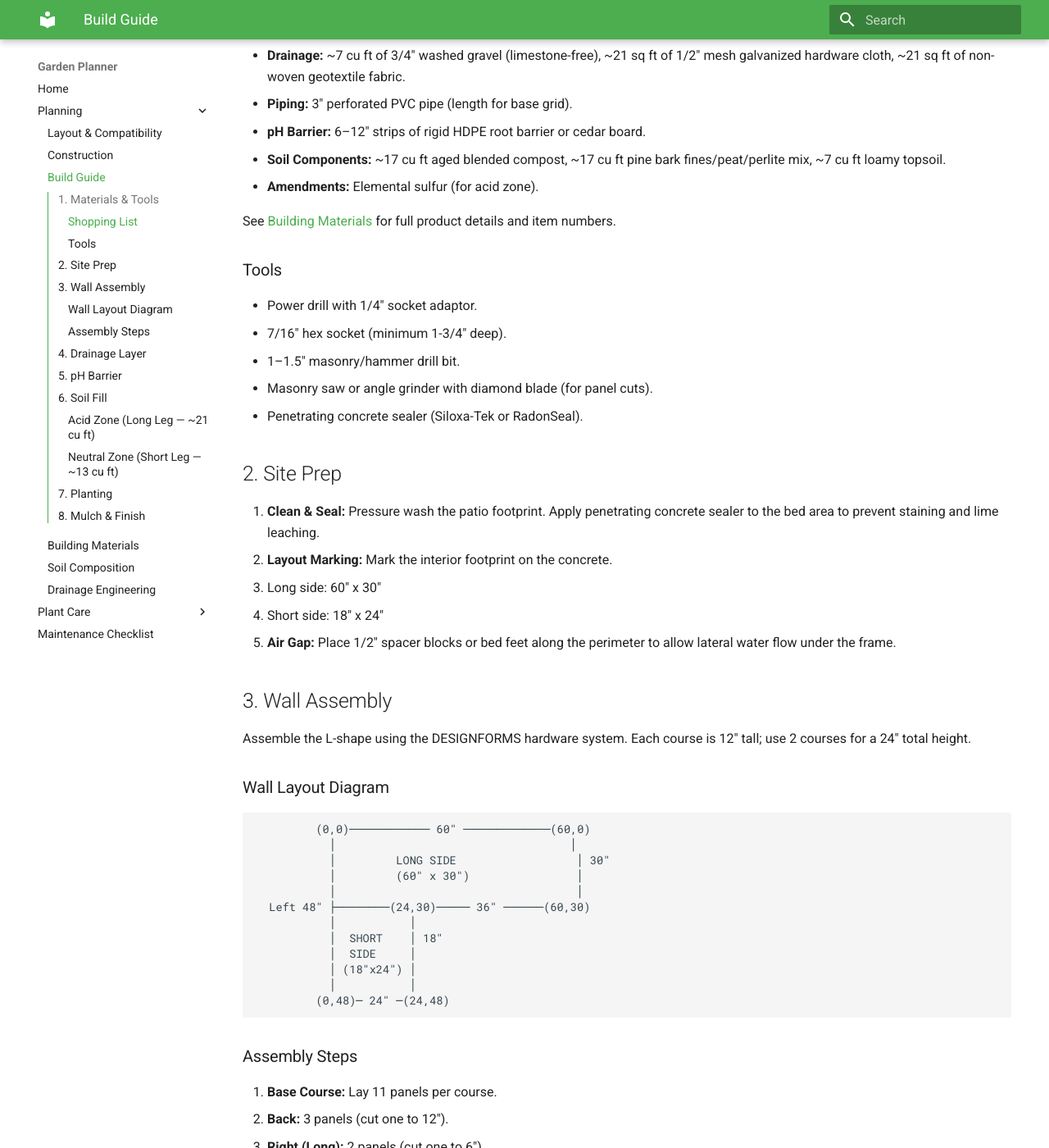
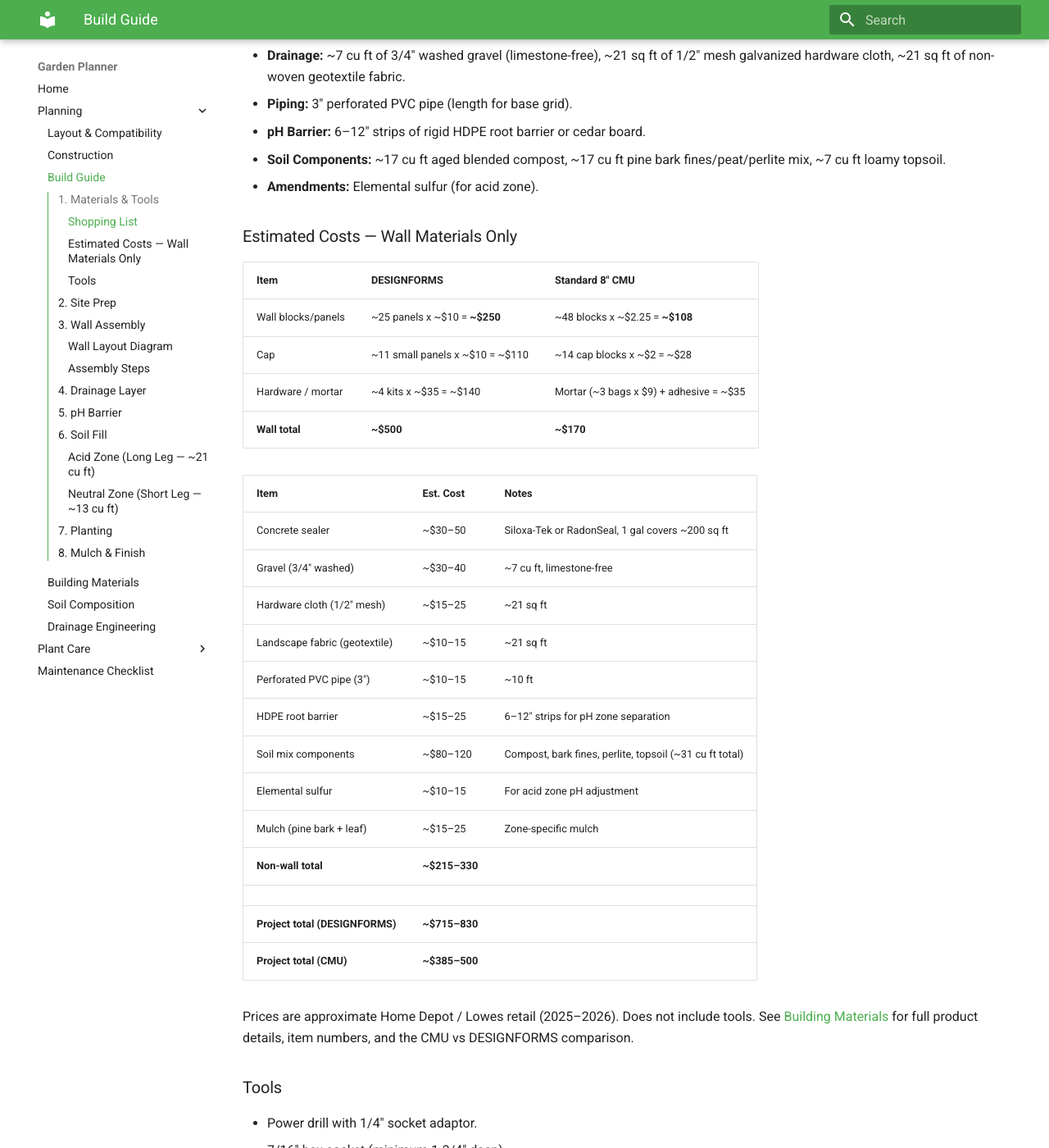
Before and after one commit to mccannical/planter, an MkDocs documentation site: the page built from docs/build-guide.md, in a window 1280 px wide and 1400 px high, scrolled down 455 px. Shown: the whole window at 82% size. Built offline with MkDocs 1.6.1 and Material for MkDocs 9.7.7, drawn with Linux system fonts in a browser that asks for light colours.

Commit message:
add estimated costs for DESIGNFORMS and CMU to build guide

```diff
--- a/docs/build-guide.md
+++ b/docs/build-guide.md
@@ -16,7 +16,32 @@ This guide provides the step-by-step sequence for constructing the L-shaped rais
 - **Soil Components:** ~17 cu ft aged blended compost, ~17 cu ft pine bark fines/peat/perlite mix, ~7 cu ft loamy topsoil.
 - **Amendments:** Elemental sulfur (for acid zone).
 
-See [Building Materials](./building-materials.md) for full product details and item numbers.
+### Estimated Costs — Wall Materials Only
+
+| Item | DESIGNFORMS | Standard 8" CMU |
+|---|---|---|
+| Wall blocks/panels | ~25 panels x ~$10 = **~$250** | ~48 blocks x ~$2.25 = **~$108** |
+| Cap | ~11 small panels x ~$10 = ~$110 | ~14 cap blocks x ~$2 = ~$28 |
+| Hardware / mortar | ~4 kits x ~$35 = ~$140 | Mortar (~3 bags x $9) + adhesive = ~$35 |
+| **Wall total** | **~$500** | **~$170** |
+
+| Item | Est. Cost | Notes |
+|---|---|---|
+| Concrete sealer | ~$30–50 | Siloxa-Tek or RadonSeal, 1 gal covers ~200 sq ft |
+| Gravel (3/4" washed) | ~$30–40 | ~7 cu ft, limestone-free |
+| Hardware cloth (1/2" mesh) | ~$15–25 | ~21 sq ft |
+| Landscape fabric (geotextile) | ~$10–15 | ~21 sq ft |
+| Perforated PVC pipe (3") | ~$10–15 | ~10 ft |
+| HDPE root barrier | ~$15–25 | 6–12" strips for pH zone separation |
+| Soil mix components | ~$80–120 | Compost, bark fines, perlite, topsoil (~31 cu ft total) |
+| Elemental sulfur | ~$10–15 | For acid zone pH adjustment |
+| Mulch (pine bark + leaf) | ~$15–25 | Zone-specific mulch |
+| **Non-wall total** | **~$215–330** | |
+| | | |
+| **Project total (DESIGNFORMS)** | **~$715–830** | |
+| **Project total (CMU)** | **~$385–500** | |
+
+Prices are approximate Home Depot / Lowes retail (2025–2026). Does not include tools. See [Building Materials](./building-materials.md) for full product details, item numbers, and the CMU vs DESIGNFORMS comparison.
 
 ### Tools
 - Power drill with 1/4" socket adaptor.
```
